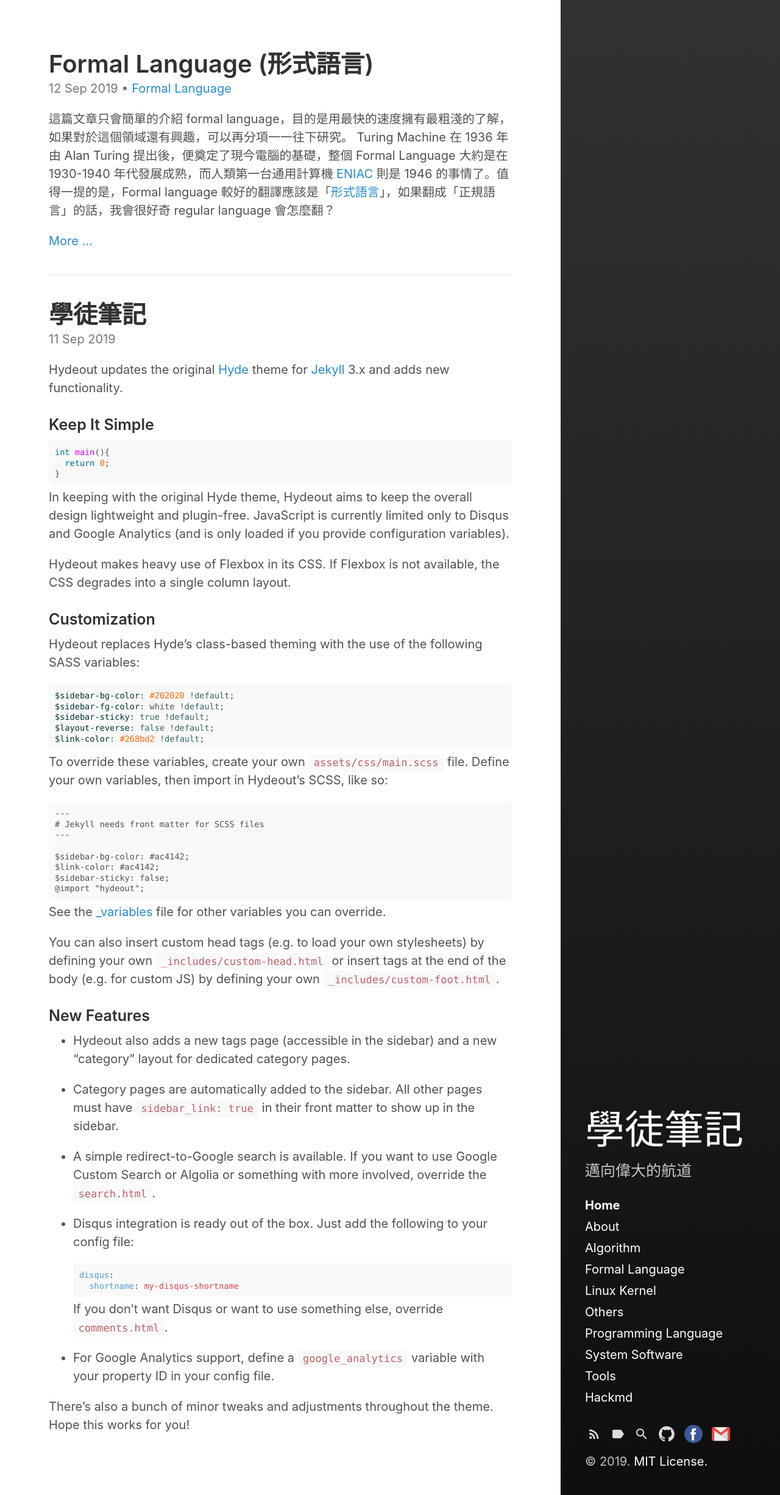
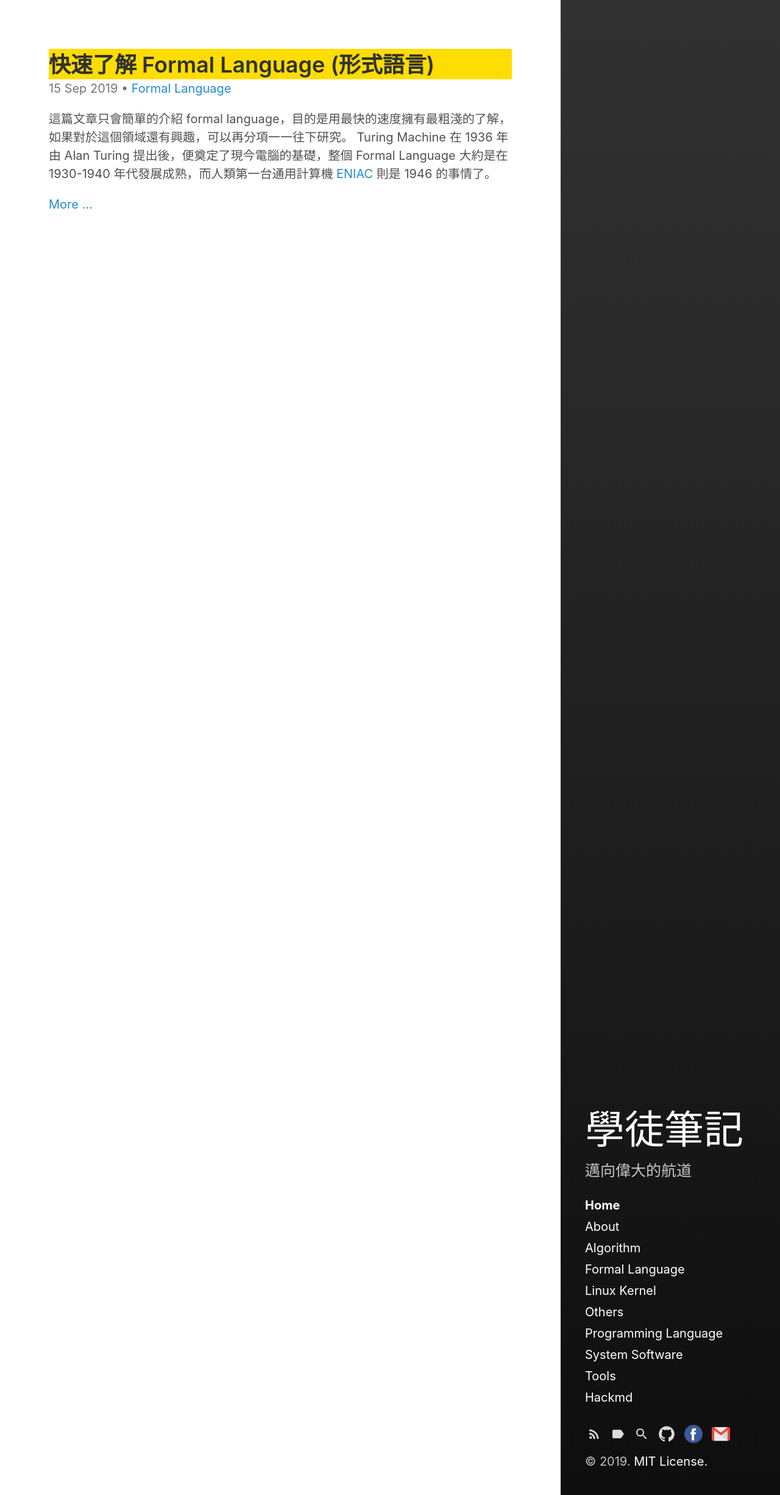
Before and after one commit to srhuang/srhuang.github.io, a Jekyll site: the page built from index.html, in a window 1280 px wide. Shown: the whole page at 61% size. Built offline with Jekyll 4.4.1, drawn with Linux system fonts in a browser that asks for light colours; the list of posts is cut into pages by our own code; some of the changed lines change nothing that is shown.

Commit message:
001 complete

````diff
--- a/_config.yml
+++ b/_config.yml
@@ -1,5 +1,6 @@
 # Dependencies
 markdown:         kramdown
+parse_block_html: true
 highlighter:      rouge
 
 # Setup
--- a/_posts/2019-09-11-hello.md
+++ /dev/null
@@ -1,89 +0,0 @@
----
-layout: post
-title: 學徒筆記
-excerpt_separator:  <!--more-->
----
-
-Hydeout updates the original [Hyde](https://github.com/poole/hyde)
-theme for [Jekyll](http://jekyllrb.com) 3.x and adds new functionality.
-
-### Keep It Simple
-
-```c
-int main(){
-  return 0;
-}
-```
-
-In keeping with the original Hyde theme, Hydeout aims to keep the overall
-design lightweight and plugin-free. JavaScript is currently limited only
-to Disqus and Google Analytics (and is only loaded if you provide configuration
-variables).
-
-Hydeout makes heavy use of Flexbox in its CSS. If Flexbox is not available,
-the CSS degrades into a single column layout.
-
-### Customization
-
-Hydeout replaces Hyde's class-based theming with the use
-of the following SASS variables:
-
-```scss
-$sidebar-bg-color: #202020 !default;
-$sidebar-fg-color: white !default;
-$sidebar-sticky: true !default;
-$layout-reverse: false !default;
-$link-color: #268bd2 !default;
-```
-
-To override these variables, create your own `assets/css/main.scss` file.
-Define your own variables, then import in Hydeout's SCSS, like so:
-
-```
----
-# Jekyll needs front matter for SCSS files
----
-
-$sidebar-bg-color: #ac4142;
-$link-color: #ac4142;
-$sidebar-sticky: false;
-@import "hydeout";
-```
-
-See the [_variables](https://github.com/fongandrew/hydeout/blob/master/_sass/hydeout/_variables.scss) file for other variables
-you can override.
-
-You can also insert custom head tags (e.g. to load your own stylesheets) by
-defining your own `_includes/custom-head.html` or insert tags at the end
-of the body (e.g. for custom JS) by defining your own
-`_includes/custom-foot.html`.
-
-### New Features
-
-* Hydeout also adds a new tags page (accessible in the sidebar) and a new
-  "category" layout for dedicated category pages.
-
-* Category pages are automatically added to the sidebar. All other pages
-  must have `sidebar_link: true` in their front matter to show up in
-  the sidebar.
-
-* A simple redirect-to-Google search is available. If you want to use
-  Google Custom Search or Algolia or something with more involved,
-  override the `search.html`.
-
-* Disqus integration is ready out of the box. Just add the following to
-  your config file:
-
-  ```yaml
-  disqus:
-    shortname: my-disqus-shortname
-  ```
-
-  If you don't want Disqus or want to use something else, override
-  `comments.html`.
-
-* For Google Analytics support, define a `google_analytics` variable with
-  your property ID in your config file.
-
-There's also a bunch of minor tweaks and adjustments throughout the
-theme. Hope this works for you!
--- a/_posts/2019-09-12-formal-language.md
+++ /dev/null
@@ -1,74 +0,0 @@
----
-layout: post
-comments: true
-mathjax: true
-title: "Formal Language (形式語言)"
-categories:
-  - Formal Language
-tags:
-  - theory
-  - mathematics
----
-
-這篇文章只會簡單的介紹 formal language，目的是用最快的速度擁有最粗淺的了解，如果對於這個領域還有興趣，可以再分項一一往下研究。
-Turing Machine 在 1936 年由 Alan Turing 提出後，便奠定了現今電腦的基礎，整個 Formal Language 大約是在 1930-1940 年代發展成熟，而人類第一台通用計算機 [ENIAC](https://zh.wikipedia.org/wiki/%E9%9B%BB%E5%AD%90%E6%95%B8%E5%80%BC%E7%A9%8D%E5%88%86%E8%A8%88%E7%AE%97%E6%A9%9F) 則是 1946 的事情了。值得一提的是，Formal language 較好的翻譯應該是「[形式語言](https://zh.wikipedia.org/wiki/%E5%BD%A2%E5%BC%8F%E8%AF%AD%E8%A8%80)」，如果翻成「正規語言」的話，我會很好奇 regular language 會怎麼翻？
-
-<!--more-->
-
-## Overview
-* [Definition : Languages, Grammars, Automata](#Definition)
-* [Regular Languages and DFA](#Regular)
-* Context-Free Languages and Pushdown Automata
-* Recursively enumerable Languages and Turing Machine
-* Context-Sensitive Languages and Linear Bounded Automata
-* The Chomsky Hierarchy
-* Others
-* Computational Complexity
-
-## Why we study formal language theory?
->theory provides concepts and principles that help us understand the general nature of the discipline.
-
-學習理論讓我們知道計算機科學的最核心的概念和原則，進而了解電腦的極限，而不用透過無意義的 trial-and-error 以及猜測來理解電腦，以更高的角度來看待計算機科學。
-
->the ideas we will discuss have some immediate and important applications.e.g. digital design, programming languages, and compilers.
-
-就實作面來說，formal language 是 compiler 的理論基礎，因為 compiler 就是在處理語言和字串，本質上和 formal language 所探討的問題是一致的；programming languages 核心的概念也是把人類理解的語言，轉成機器可以執行的語言，不論高階語言還是低階語言，本質上都是處理語言和字串的轉換。
-
->the subject matter is intellectually stimulating and fun.
-
-最後一個理由是，透過理解這些理論基礎和證明，會再次感受到前人研究的偉大，而我們也只是站在這些巨人的肩膀上，希望獲得新知識的過程能帶來無比的成就感以及樂趣。
-
-## <a id="Definition"></a>Definition : Languages, Grammars, Automata
-在開始討論 formal language 之前，我們必須對於要討論的對象做根本上的定義。
-Languages 是一個數學上的字串集合；這些字串集合的 derivation rules 就稱為 Grammars；而設計一個自動機來決定給定的字串是否屬於該集合則稱為 Accepter (Automata 的一種)。
-
-Languages 的例子：
-$$ L_1=\{ a^nb^n : n \geq 0 \} $$
-
-Automata 基本上分為兩種：
-* Accepter : output response is limited to a simple “yes” or “no”.
-* Transducer : producing strings of symbols as output.
-
-Grammars 是用數學嚴謹的定義來描述 language：
-* variables (V) : finite set.
-* terminal symbols (T) : finite set.
-* start variable (S) : special symbol.
-* productions (P) : which used to derives the strings.
-
-$$
-G_1 = (\{A,S\},\{a,b\},S,P_1)\ with\ P_1\ consisting\ of\ the\ productions \\
-S \to aAb|\lambda \\
-A \to aAb|\lambda
-$$
-
-這個 Grammar 其實就是 Language 那個例子的 Grammar，所以 $$L(G_1) = L_1$$。
-
-## <a id="Regular"></a>Regular Languages and DFA
-
-## Resource
-* An Introduction to Formal Language and Automata (Peter Linz)
-* Introduction to Automata Theory, Languages, and Computation (Hopcroft, Motwani, Ullman)
-* Introduction to the Theory of Computation (Michael Sipser)
-* [正規語言Formal Language | Mr. Opengate
-](https://mropengate.blogspot.com/2015/06/formal-language.html)
-* [Theory of Computation & Automata Theory](https://www.youtube.com/playlist?list=PLBlnK6fEyqRgp46KUv4ZY69yXmpwKOIev)
--- /dev/null
+++ b/_posts/2019-09-15-formal-language-000.md
@@ -0,0 +1,314 @@
+---
+layout: post
+comments: true
+mathjax: true
+title: "快速了解 Formal Language (形式語言)"
+categories:
+  - Formal Language
+tags:
+  - theory
+  - mathematics
+---
+
+這篇文章只會簡單的介紹 formal language，目的是用最快的速度擁有最粗淺的了解，如果對於這個領域還有興趣，可以再分項一一往下研究。
+Turing Machine 在 1936 年由 Alan Turing 提出後，便奠定了現今電腦的基礎，整個 Formal Language 大約是在 1930-1940 年代發展成熟，而人類第一台通用計算機 [ENIAC](https://zh.wikipedia.org/wiki/%E9%9B%BB%E5%AD%90%E6%95%B8%E5%80%BC%E7%A9%8D%E5%88%86%E8%A8%88%E7%AE%97%E6%A9%9F) 則是 1946 的事情了。
+
+<!--more-->
+
+## Overview
+* [Definition : Languages, Grammars, Automata](#Definition)
+* [Regular Languages and DFA](#Regular)
+* [Context-Free Languages and Pushdown Automata](#CFL)
+* [Recursively enumerable Languages and Turing Machine](#REL)
+* [Context-Sensitive Languages and Linear Bounded Automata](#CSL)
+* [The Chomsky Hierarchy](#Chomsky)
+* [Limits of Algorithmic Computation](#limits)
+* [Computational Complexity](#complexity)
+
+## Why we study formal language theory?
+>theory provides concepts and principles that help us understand the general nature of the discipline.
+
+學習理論讓我們知道計算機科學的最核心的概念和原則，進而了解電腦的極限，而不用透過無意義的 trial-and-error 以及猜測來理解電腦，以更高的角度來看待計算機科學。
+
+>the ideas we will discuss have some immediate and important applications.e.g. digital design, programming languages, and compilers.
+
+就實作面來說，formal language 是 compiler 的理論基礎，因為 compiler 就是在處理語言和字串，本質上和 formal language 所探討的問題是一致的；programming languages 核心的概念也是把人類理解的語言，轉成機器可以執行的語言，不論高階語言還是低階語言，本質上都是處理語言和字串的轉換。
+
+>the subject matter is intellectually stimulating and fun.
+
+最後一個理由是，透過理解這些理論基礎和證明，會再次感受到前人研究的偉大，而我們也只是站在這些巨人的肩膀上，希望獲得新知識的過程能帶來無比的成就感以及樂趣。
+
+Using Formal Language :
+* definition of programming languages.
+* interpreters.
+* compilers.
+
+<details>
+    <summary>關於 formal language 的翻譯
+</summary>
+如果把 formal language 翻譯成「正規語言」，那 regular language 可能會不知道該如何翻譯，因此比較好的翻譯應該是「形式語言」，而「正規語言」是包含於「形式語言」。
+</details>
+
+## <a id="Definition"></a>Definition : Languages, Grammars, Automata
+在開始討論 formal language 之前，我們必須對於要討論的對象做根本上的定義。
+
+*Languages* 是一個數學上的字串集合；
+這些字串集合的 derivation rules 就稱為 *Grammars*；
+而設計一個自動機來決定給定的字串是否屬於該集合則稱為 *Accepter* (Automata 的一種)。
+
+
+**Languages** 的例子：
+$$ L_1=\{ a^nb^n : n \geq 0 \} $$
+
+**Automata** 基本上分為兩種：
+* Accepter : output response is limited to a simple “yes” or “no”.
+* Transducer : producing strings of symbols as output.
+
+**Grammars** 是用數學嚴謹的定義來描述 language：
+* variables (V) : finite set.
+* terminal symbols (T) : finite set.
+* start variable (S) : special symbol.
+* productions (P) : which used to derives the strings.
+
+$$
+G_1 = (\{A,S\},\{a,b\},S,P_1)\ with\ P_1\ consisting\ of\ the\ productions \\
+S \to aAb|\lambda \\
+A \to aAb|\lambda
+$$
+
+這個 Grammar 其實就是 Language $L_1$ 那個例子的 Grammar，所以 $$L(G_1) = L_1$$。
+
+## <a id="Regular"></a>Regular Languages and DFA
+我們將會從最簡單的 automata 開始討論，由於接下來的 automata 都是 accepters，所以可以暫時理解 $automata=accepters$。
+
+Language 是一種字串的集合，關於這個集合我們會用各種角度和方式來描述它，讓它變得更加具體，其中一個就是設計一個 automata 讓所有該集合的字串都能通過該 automata(accepter)；Grammars 則是透過數學的方式來描述該 language。
+
+### Finite Automata (Finite State Machine, FSM)
+* Deterministic Finite Automata (DFA) is defined by internal states, input alphabet, transition function, initial state, final states.
+    * each move consumes one input symbol.
+    * the string is accepted if the automaton is in one of its final states.
+
+* Nondeterministic Finite Automata (NFA)
+    * transition function range is a set of possible states.
+    * can make a transition without consuming an input symbol.
+    * there is no transition defined for the specific situation.
+
+>The classes of DFA and NFA are equally powerfully.
+
+### Regular Language
+A language $L$ is called regular if and only if there exists some DFA $M$ such that, $L=L(M)$.
+
+### Regular Grammar
+* A language $L$ is regular if and only if there exists a regular grammar $G$ such that $L=L(G)$.
+* A regular grammar is one that is either right-linear or left-linear, which there is exactly one variable occuring as the rightmost/leftmost symbol.\\
+Right-Linear Grammars ：$A \to xB$\\
+Left-Linear Grammars : $A \to Bx$
+
+### Regular Expression
+* One way of describing regular language is via the notation of regular expression.
+* Two regular expressions are equivalent if they denote the same language.
+
+>There are three ways to describe regular languages：DFA, regular expression, regular grammars.
+
+<details>
+    <summary>想知道更多？
+</summary>
+<ul>
+  <li>Closure Properties of Regular Languages</li>
+  <li>membership algorithm</li>
+  <li>Identifying Nonregular Languages
+    <ul>
+        <li>Pigeonhole Principle (鴿籠原理)</li>
+        <li>Pumping Lemma</li>
+    </ul>
+  </li>
+</ul>
+</details>
+
+## <a id="CFL"></a>Context-Free Languages and Pushdown Automata
+雖然 regular language 廣泛應用在 computer science 領域中，但是還是有很多是 regular language 無法處理的，例如我們舉的第一個例子：
+
+$$ L_1=\{ a^nb^n : n \geq 0 \} $$
+
+假如 $a=“(”, b=")"$，那麼這個 language 所產生的 automata 將會是判斷 programming language 的括號是否合法的方法之一。可以想像的是，利用 finite state 將無法紀錄已經 parsing 幾個 a 了，因此我們需要更強大的 language 來處理 regular language 無法處理的 language。
+最核心的概念就是在 finite state 以外新增 storage (stack)。你將會發現「新增/修改 storage」是區別每個 language 所對應的 automata 重要的 property 之一。
+
+### Context-Free Grammars
+* all productions in P have the form $A \to x$.
+* retaining the restriction on the left side, but permitting anything on the right.
+
+### Context-Free Languages
+* A language $L$ is said to be context-free if and only if there is a context-free grammar $G$ such that $L=L(G)$.
+
+<details>
+    <summary>想知道更多？
+</summary>
+<ul>
+  <li>Derivation Tree (Parse tree)</li>
+  <li>Sentential form of the derivation</li>
+  <li>Parsing and Ambiguity
+    <ul>
+        <li>exhaustive search parsing (brute force parsing)</li>
+        <li>Simple Grammar (s-grammar)</li>
+    </ul>
+  </li>
+  <li>Simplification of Context-Free Grammars and Normal Forms
+    <ul>
+        <li>Chomsky Normal Form : A->BC or A->a</li>
+        <li>Greibach Normal Form : A->ax</li>
+    </ul>
+  </li>
+</ul>
+</details>
+
+### Pushdown Automata
+* Nondeterministic Pushdown Automata (NPDA)
+    * For any context-free language $L$, there exists an NPDA $M$ such that $L=L(M)$.
+    * If $L=L(M)$ for some NPDA $M$, then $L$ is a context-free language.
+* Deterministic Pushdown Automata (DPDA)
+    * A language $L$ is said to be a deterministic context-free language if and only if there exists a DPDA $M$ such that $L=L(M)$.
+
+>deterministic and nondeterministic pushdown automata are not equivalent.
+
+<details>
+    <summary>想知道更多？
+</summary>
+<ul>
+  <li>Properties of Context-Free Languages
+    <ul>
+        <li>A pumping lemma for context-free languages</li>
+        <li>Closure Properties for Context-Free Languages</li>
+    </ul>
+  </li>
+</ul>
+</details>
+
+## <a id="REL"></a>Recursively enumerable Languages and Turing Machine
+我們發現還是有 Language 不屬於 regular and context-free language
+
+$$ L_1=\{ a^nb^nc^n : n \geq 0 \} $$
+
+因此透過修改 storage 可以得到更 powerful 的 language : Turing Machine (Using Tapes).
+
+### Turing Machine
+* Definition : associated with the tape is a read-write head that can travel right or left.
+* The Turing machine enters a final state and halts, then the string is considered to be accepted.
+* main features :
+    * tape is unbounded in both directions.
+    * deterministic.
+    * no special input file / output device.
+* Church Turing Thesis : 任何在算法上可計算的問題同樣可由圖靈機計算。
+
+### Recursively enumerable Languages
+* A language $L$ is said to be recursively enumerable if there exists a Turing machine that accepts it.
+* There is an *enumeration procedure* for every recursively enumerable language.
+* enumeration procedure : 存在一個 algorithm 可以列出所有 strings in the language.
+* Recursively enumerable Languages is countable.
+
+### Recursive Languages
+* A language is recursive in and only if there exists a *membership algorithm* for it.
+* membership algorithm : 存在一個 algorithm 可以決定該 string 是否屬於 language。
+* If a language is recursive, then there exists an enumeration procedure.
+
+>* the family of recursive language is a proper subset of the family of recursively enumerable languages.
+
+<details>
+    <summary>想知道更多？
+</summary>
+<ul>
+  <li>這邊常用的證明方法 : diagonalization</li>
+</ul>
+</details>
+
+### Unrestricted Grammars
+* A grammar is called unrestricted if all the productions are of the form $u \to v$.
+* Any number of variables and terminals can be on the left or righting any order.
+* Any language generated by an unrestricted grammar is *recursively enumerable*.
+* For every recursively enumeration language $L$, there exists an unrestricted grammar $G$, such that $L=L(G)$.
+
+## <a id="CSL"></a>Context-Sensitive Languages and Linear Bounded Automata
+Context-free languages，顧名思義就在 derivation 的時候並不考慮上下文，因此根據 definition，there is no terminal on the left of any production.接下來將會介紹根據上下文的 Context-Sensitive Languages。
+
+### Context-Sensitive Grammars
+* A grammar is called Context-Sensitive if all the productions are of the form $x \to y$, where $$\|x\| \leq \|y\|$$.
+* the length of successive sentential forms can never decrease.
+
+### Linear Bounded Automata
+* Turing machine with limiting the tape.
+* For every context-sensitive language $L$ (not including empty string), there exists some linear bounded automata $M$ such that $L=L(M)$.
+
+### Context-Sensitive Languages
+* A language $L$ is said to be context-sensitive if and only if there is a context-sensitive grammar $G$ such that $L=L(G)$.
+
+## <a id="Chomsky"></a>The Chomsky Hierarchy
+* Type 0 : recursively enumerable languages (unrestricted grammars).
+* Type 1 : context-sensitive language.
+* Type 2 : context-free language.
+* Type 3 : regular language.
+
+<details>
+    <summary>想知道更多？
+</summary>
+<ul>
+  <li>Recursive Languages</li>
+  <li>Linear Languages</li>
+  <li>Determinitstic Context-Free Languages</li>
+</ul>
+</details>
+
+## <a id="limits"></a>Limits of Algorithmic Computation
+>Computable Functions : It states that a function on the natural numbers can be calculated by an effective method, if and only if it is computable by a Turing machine.
+
+接下來，我們將會討論那些 Turing machine 無法處理的問題，在討論之前，先介紹幾個概念。
+
+### Computability
+>A function $f$ is said to be computable if there exists a Turing Machine that computes the value of $f$.
+
+### Decidability
+>The result of a computation is simple “yes” or “no”, in this case, a problem being decidable or undecidable.
+
+#### The Turing Machine Halting Problem
+「給定一個 input string 和 Turing Machine，把 string 丟進去 Turing Machine 執行後是否會停在某個 state，抑或是執行後永不停止。」
+
+這個問題是 undecidable，證明方法主要是利用反證法：If halting problem were decidable, then every recursively enumerable language would be recursive. 因為如果知道會不會停止，就可以建構出 membership algorithm，而凡是可以建構出 membership algorithm 的 language 就是 recursive language。
+
+可以 reduced to Halting Problem 的問題：
+* The state-entry Problem : the state is ever entered when applied to input string.
+* The blank-tape halting Problem : Turing machine halts if started with a blank tape.
+
+證明的方法就是利用該 Problem 建構出 Halting Problem，但已知 Halting Problem is undecidable，因此該 Problem 也是 undecidable (反證法)。
+
+<details>
+    <summary>想知道更多？
+</summary>
+<ul>
+  <li>Undecidable Problems for Recursively Enumerable Languages</li>
+  <li>The Post Correspondence Problem</li>
+  <li>Undecidable Problems for Context-Free Languages</li>
+</ul>
+</details>
+
+## <a id="complexity"></a>Computational Complexity
+我們只介紹 P Problem, NP Problem。
+* P Problem : Includes all languages that are accepted by some *deterministic* Turing machine in polynomial time. 指的是有明確 polynomial time 的解法 (通常指的是暴力解)。
+* NP Problem : Includes all languages that are accepted by some *nondeterministic* Turing machine in polynomial time. 提供一個解法，可以在 polynomial time 被驗證 (通常暴力解會是 exponential time)。
+
+<details>
+    <summary>想知道更多？
+</summary>
+<ul>
+  <li>The SAT problem (NP)</li>
+  <li>The Hamiltonian Path Problem (NP)</li>
+  <li>The Clique Problem (NP)</li>
+  <li>NP-compete Problem</li>
+  <li>NP-hard Problem</li>
+</ul>
+</details>
+
+## Resource
+* An Introduction to Formal Language and Automata (Peter Linz)
+* Introduction to Automata Theory, Languages, and Computation (Hopcroft, Motwani, Ullman)
+* Introduction to the Theory of Computation (Michael Sipser)
+* [正規語言Formal Language | Mr. Opengate
+](https://mropengate.blogspot.com/2015/06/formal-language.html)
+* [Theory of Computation & Automata Theory](https://www.youtube.com/playlist?list=PLBlnK6fEyqRgp46KUv4ZY69yXmpwKOIev)
--- a/_sass/hydeout/_posts.scss
+++ b/_sass/hydeout/_posts.scss
@@ -15,6 +15,7 @@ article + *, .post-body ~ section {
 
 .post, .page {
   .content {
+    font-size: .85rem;
     li + li {
       margin-top: .25rem;
     }
@@ -26,6 +27,7 @@ article + *, .post-body ~ section {
 .post-title,
 .post-title a {
   color: $heading-color;
+  font-size: 1.8rem;
 }
 .page-title,
 .post-title {
--- a/_sass/hydeout/_type.scss
+++ b/_sass/hydeout/_type.scss
@@ -17,6 +17,7 @@ h1 {
 h2 {
   margin-top: 1rem;
   font-size: 1.5rem;
+  background-color: #FFDD00;
 }
 
 h3 {
````
Also changed, not shown: 8 other files.
